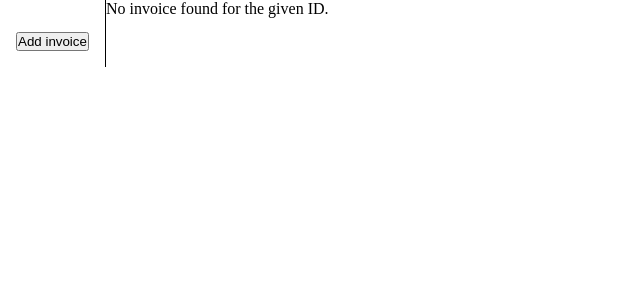
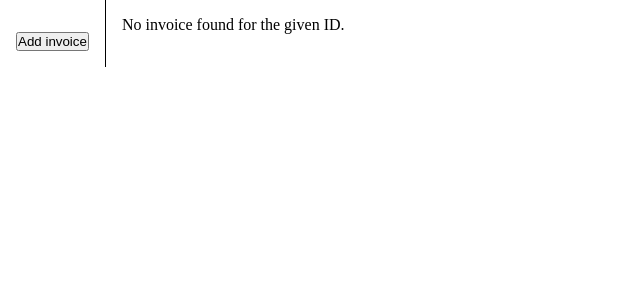
Before and after one commit to BastD29/react-ts-54-trello-app, a React (Vite) app: page /1 in a window 1280 px wide. Shown: the top 300 px of the page, without its empty margins (0-640 px from the left). Built offline with nearby package versions, Linux system fonts and the light colour scheme.

Commit message:
added id navigation

```diff
--- a/src/components/forms/InvoiceForm/InvoiceForm.tsx
+++ b/src/components/forms/InvoiceForm/InvoiceForm.tsx
@@ -4,8 +4,8 @@ import { InvoiceType } from "../../../models/Invoice";
 import { useInvoice } from "../../../hooks/useInvoice";
 import { ADD_INVOICE } from "../../../reducer/invoice/actions";
 import { useModal } from "../../../hooks/useModal";
+import { useNavigate } from "react-router-dom";
 import style from "./InvoiceForm.module.scss";
-import { useNavigate } from "react-router-dom";
 
 const initialValues: FormDataType = {
   name: "",
@@ -39,15 +39,16 @@ const InvoiceForm: FC = ({}) => {
     );
 
     if (isAnyFieldEmpty) {
-      // Alert the user or handle the error as needed
       alert("Please fill in all fields.");
-      return; // Prevent the form submission
+      return;
     }
 
     console.log("submitted formData: ", formData);
 
+    const newInvoiceId = Date.now();
+
     const newInvoice: InvoiceType = {
-      id: Date.now(),
+      id: newInvoiceId,
       name,
       amount,
       due,
@@ -58,7 +59,7 @@ const InvoiceForm: FC = ({}) => {
     dispatch({ type: ADD_INVOICE, payload: newInvoice });
     setFormData(initialValues);
     unsetModal();
-    // navigate("/")
+    navigate(`/${name}`);
   };
 
   return (
--- a/src/routes/invoice.tsx
+++ b/src/routes/invoice.tsx
@@ -26,7 +26,9 @@ export default function Invoice() {
   }
 
   if (!invoice) {
-    return <div>No invoice found for the given ID.</div>;
+    return (
+      <div style={{ padding: "1rem" }}>No invoice found for the given ID.</div>
+    );
   }
 
   return (
```
